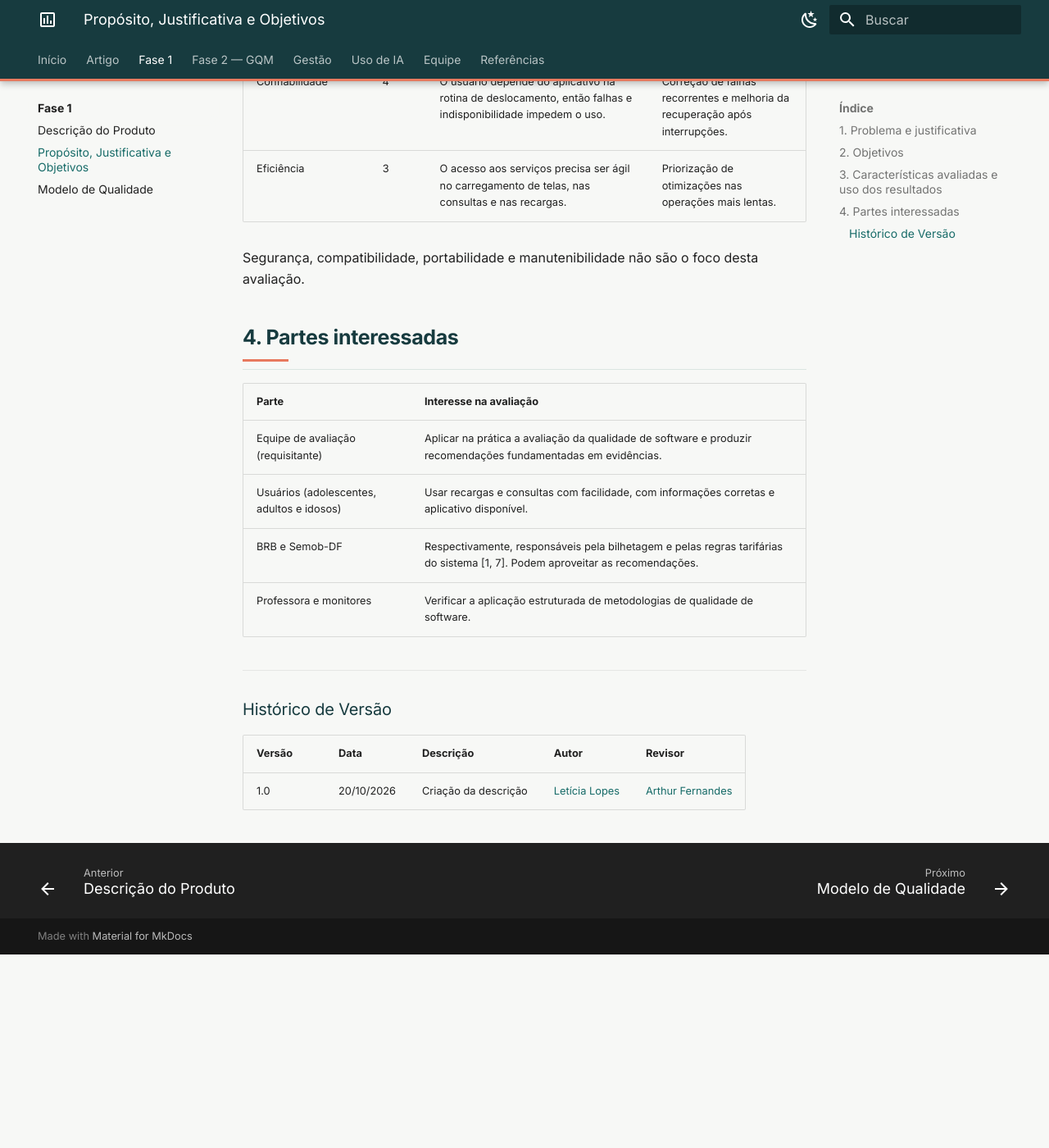
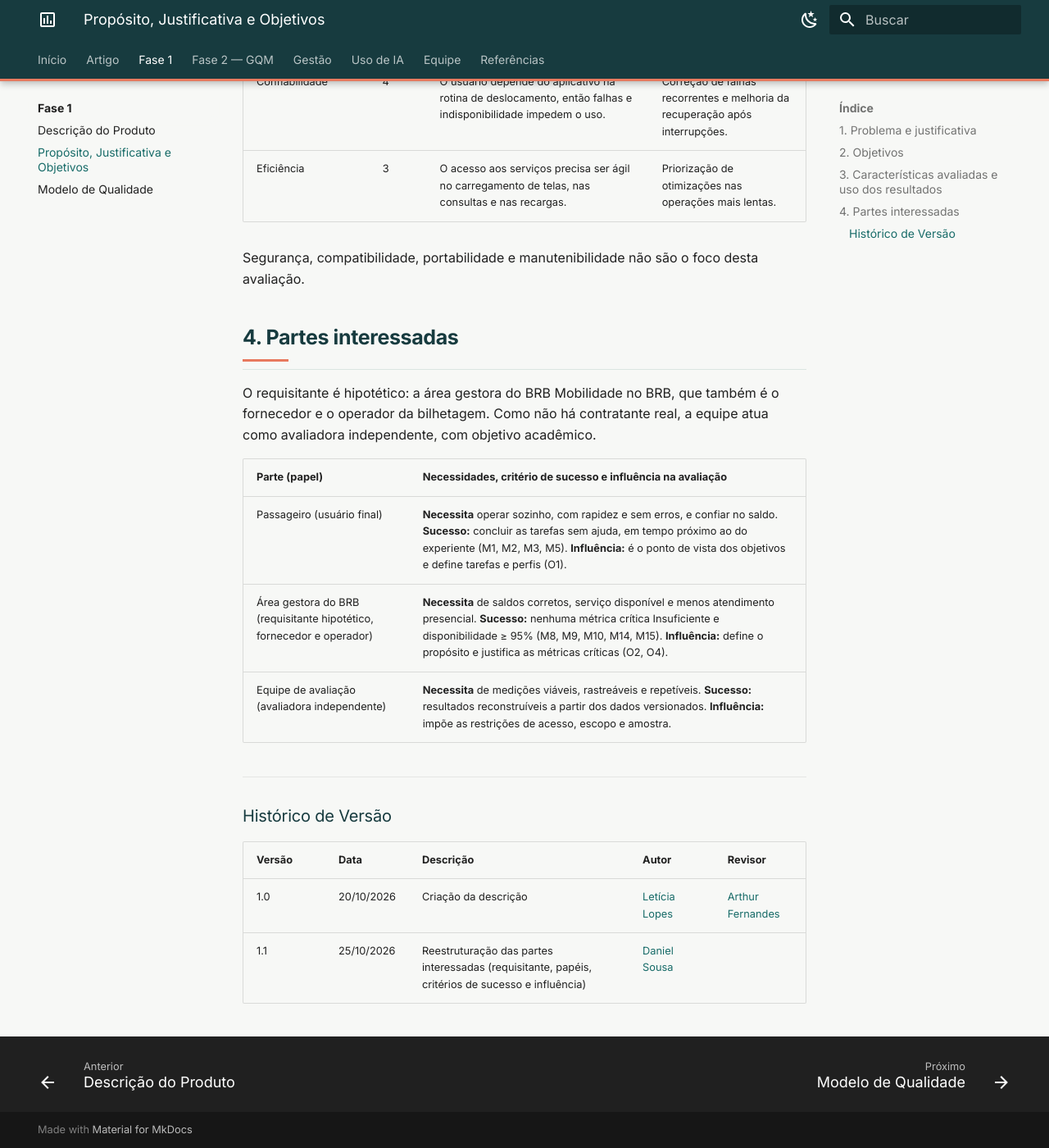
Before and after one commit to FCTE-Qualidade-de-Software-1/2026-2_T01_RUTH_LICHTERMAN, an MkDocs documentation site: the page built from docs/fase-1/2-proposito.md, in a window 1280 px wide and 1400 px high, scrolled down 1619 px. Shown: the whole window at 82% size. Built offline with MkDocs 1.6.1 and Material for MkDocs 9.7.7, drawn with Linux system fonts in a browser that asks for light colours; before the commit the page ends 2783 px from its top, so only the background shows below that.

Commit message:
Partes interessadas

```diff
--- a/docs/fase-1/2-proposito.md
+++ b/docs/fase-1/2-proposito.md
@@ -39,12 +39,13 @@ Segurança, compatibilidade, portabilidade e manutenibilidade não são o foco d
 
 ## 4. Partes interessadas
 
-| Parte | Interesse na avaliação |
+O requisitante é hipotético: a área gestora do BRB Mobilidade no BRB, que também é o fornecedor e o operador da bilhetagem. Como não há contratante real, a equipe atua como avaliadora independente, com objetivo acadêmico.
+
+| Parte (papel) | Necessidades, critério de sucesso e influência na avaliação |
 | :--- | :--- |
-| Equipe de avaliação (requisitante) | Aplicar na prática a avaliação da qualidade de software e produzir recomendações fundamentadas em evidências. |
-| Usuários (adolescentes, adultos e idosos) | Usar recargas e consultas com facilidade, com informações corretas e aplicativo disponível. |
-| BRB e Semob-DF | Respectivamente, responsáveis pela bilhetagem e pelas regras tarifárias do sistema [1, 7]. Podem aproveitar as recomendações. |
-| Professora e monitores | Verificar a aplicação estruturada de metodologias de qualidade de software. |
+| Passageiro (usuário final) | **Necessita** operar sozinho, com rapidez e sem erros, e confiar no saldo. **Sucesso:** concluir as tarefas sem ajuda, em tempo próximo ao do experiente (M1, M2, M3, M5). **Influência:** é o ponto de vista dos objetivos e define tarefas e perfis (O1). |
+| Área gestora do BRB (requisitante hipotético, fornecedor e operador) | **Necessita** de saldos corretos, serviço disponível e menos atendimento presencial. **Sucesso:** nenhuma métrica crítica Insuficiente e disponibilidade ≥ 95% (M8, M9, M10, M14, M15). **Influência:** define o propósito e justifica as métricas críticas (O2, O4). |
+| Equipe de avaliação (avaliadora independente) | **Necessita** de medições viáveis, rastreáveis e repetíveis. **Sucesso:** resultados reconstruíveis a partir dos dados versionados. **Influência:** impõe as restrições de acesso, escopo e amostra. |
 
 ---
 
@@ -53,3 +54,4 @@ Segurança, compatibilidade, portabilidade e manutenibilidade não são o foco d
 | Versão | Data       | Descrição                                   | Autor       | Revisor     |
 | :----- | :--------- | :------------------------------------------ | :---------- | :---------- |
 | 1.0    | 20/10/2026 | Criação da descrição     | [Letícia Lopes](https://github.com/leticialopes20) | [Arthur Fernandes](https://github.com/arthurfernandesj) |
+| 1.1    | 25/10/2026 | Reestruturação das partes interessadas (requisitante, papéis, critérios de sucesso e influência) | [Daniel Sousa](https://github.com/daniel-de-sousa) |  |
```
